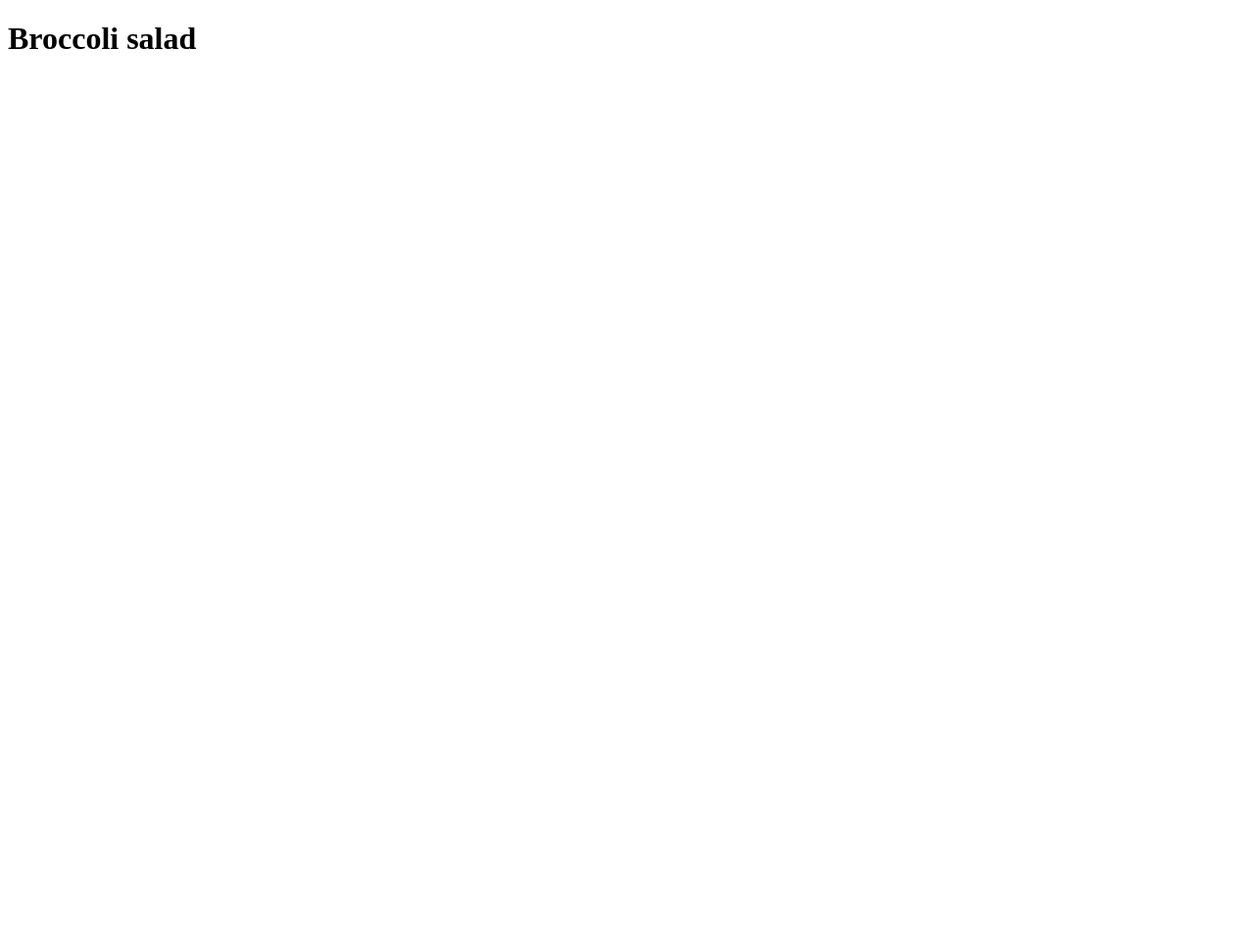
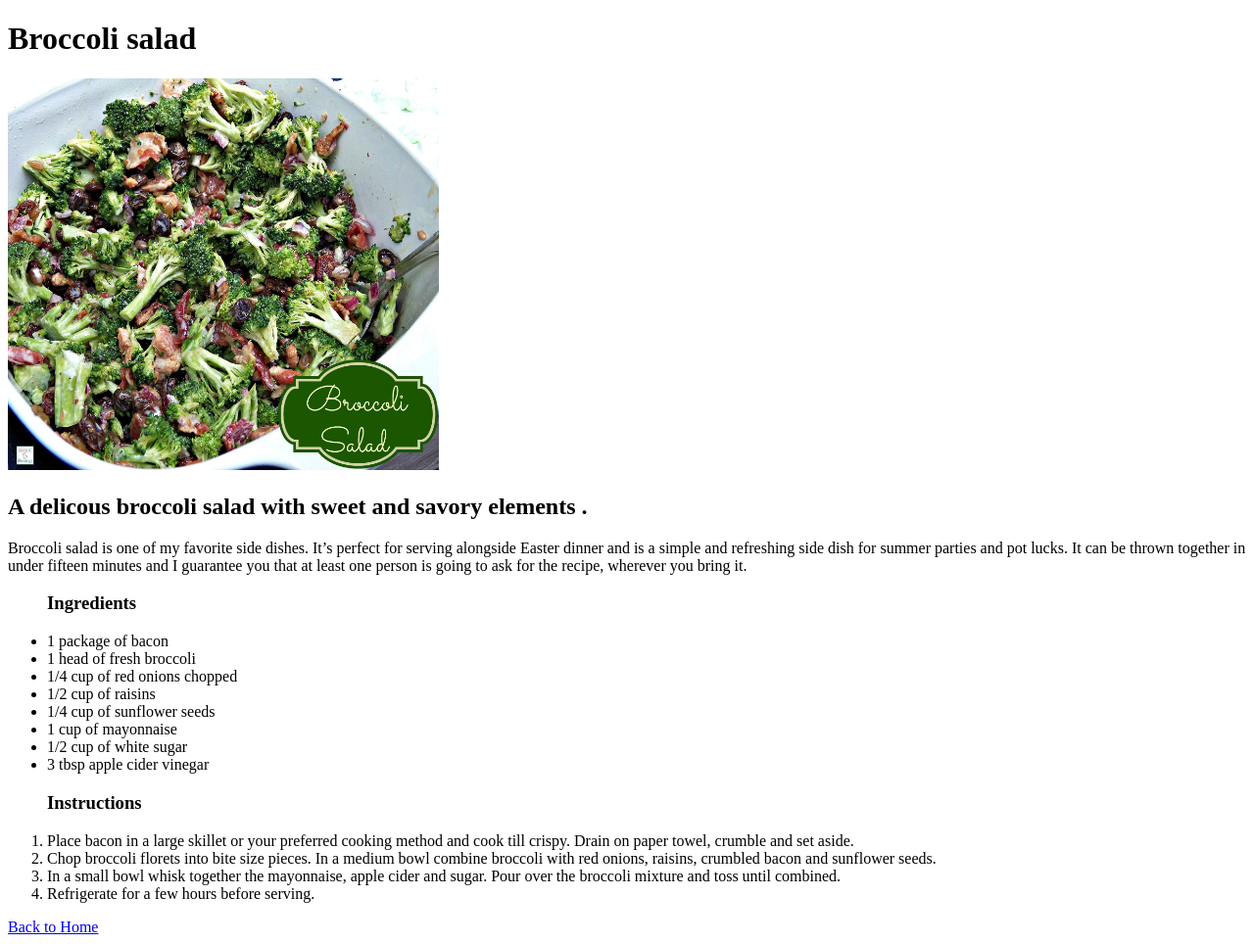
Before and after one commit to Clafica/odin-recipes, a plain HTML site: page recipes/broccoli.html in a window 1280 px wide. Shown: the whole page at 98% size. Before the commit the page ends 800 px from the top, so only its background shows below. Drawn offline with Linux system fonts and the light colour scheme.

Commit message:
Finished editing broccoli.html,finished sheperds-pie.html

```diff
--- a/recipes/broccoli.html
+++ b/recipes/broccoli.html
@@ -6,5 +6,27 @@
     </head>
     <body>
         <h1>Broccoli salad</h1>
+        <img src="../images/broccoli-salad-use.jpg" width="440" height="400" alt="Broccoli finely diced mixed with a sweet dressing mixed with raisens,sunflower seeds and chopped onion.">
+        <h2>A delicous broccoli salad with sweet and savory elements .</h2>
+        <p>Broccoli salad is one of my favorite side dishes. It’s perfect for serving alongside Easter dinner and is a simple and refreshing side dish for summer parties and pot lucks. It can be thrown together in under fifteen minutes and I guarantee you that at least one person is going to ask for the recipe, wherever you bring it.</p>
+        <ul>
+            <h3>Ingredients</h3>
+            <li>1 package of bacon</li>
+            <li>1 head of fresh broccoli</li>
+            <li>1/4 cup of red onions chopped</li>
+            <li>1/2 cup of raisins</li>
+            <li>1/4 cup of sunflower seeds</li>
+            <li>1 cup of mayonnaise</li>
+            <li>1/2 cup of white sugar</li>
+            <li>3 tbsp apple cider vinegar</li>
+        </ul>
+            <ol>
+            <h3>Instructions</h3>
+            <li>Place bacon in a large skillet or your preferred cooking method and cook till crispy. Drain on paper towel, crumble and set aside.</li>
+            <li>Chop broccoli florets into bite size pieces. In a medium bowl combine broccoli with red onions, raisins, crumbled bacon and sunflower seeds.</li>
+            <li>In a small bowl whisk together the mayonnaise, apple cider and sugar. Pour over the broccoli mixture and toss until combined.</li>
+            <li>Refrigerate for a few hours before serving.</li>
+        </ol>
+        <a href="../index.html">Back to Home</a>
     </body>
 </html>
```
Also changed, not shown: index.html (+1 -1 lines), recipes/cottage-pie.html (deleted, +0 -10 lines), recipes/sheperds-pie.html (added, +38 -0 lines), images/Sheperds-pie.jpg (added), images/Steak.jpg (added), images/broccoli-salad-use.jpg (added).
